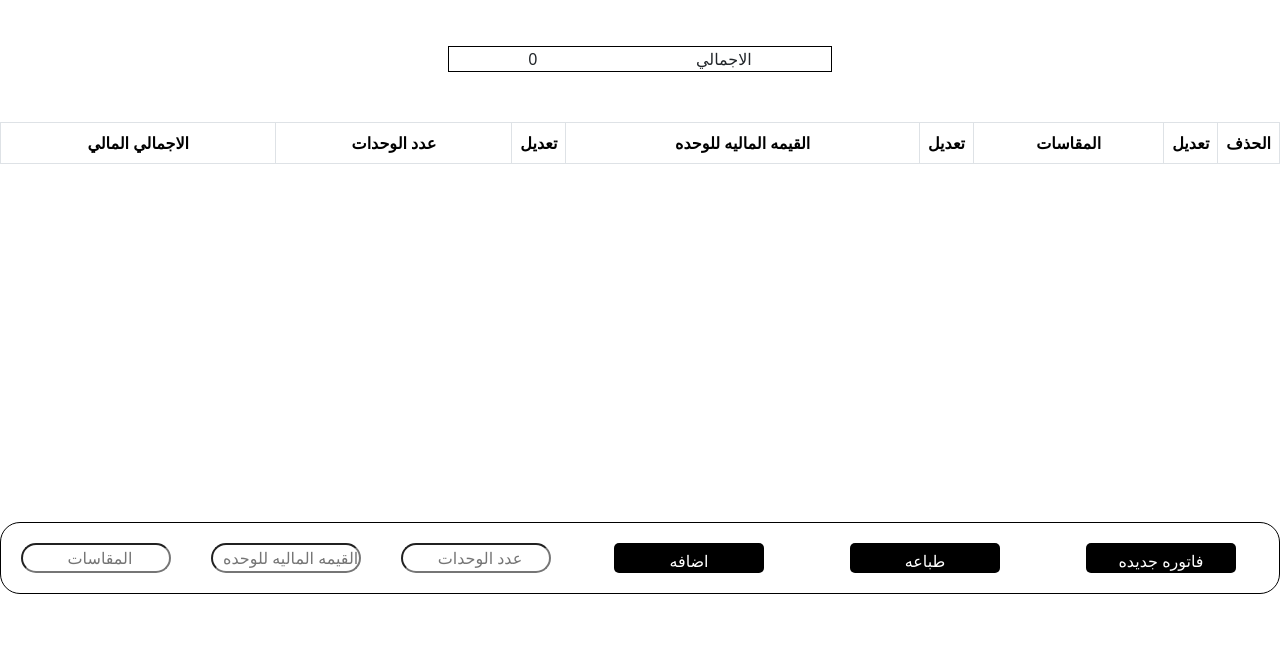
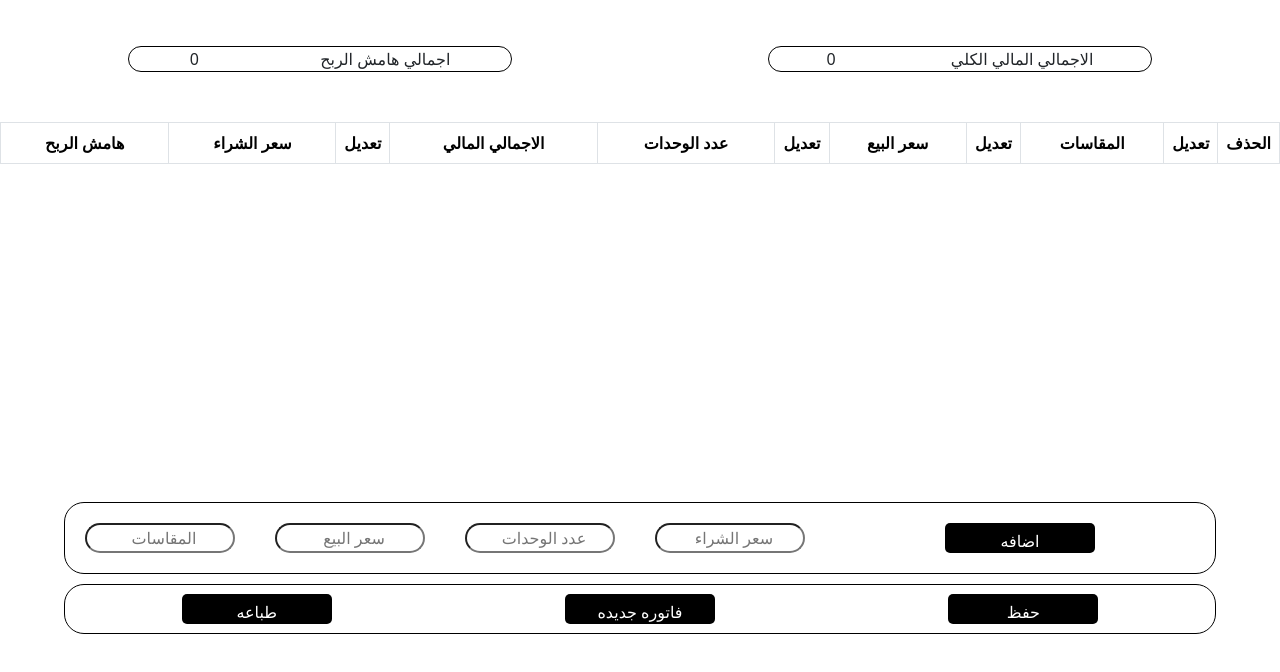
Before and after one commit to fouadkhalied/to-do-list-react-app, a React (Create React App) app: page / in a window 1280 px wide. Shown: the top 672 px of the page. Built offline with nearby package versions, Linux system fonts and the light colour scheme.

Commit message:
third commit

```diff
--- a/src/App.css
+++ b/src/App.css
@@ -52,7 +52,7 @@
 }
 .table-div
 {
-  height: 400px;
+  height: 380px;
   overflow: scroll;
 }
 .btn_x
@@ -72,9 +72,22 @@
 .my-input
 {
   display: flex;
+  width: 90%;
+  margin: auto;
+  border: 1px solid black;
+  border-radius: 20px;
+  margin-bottom: 10px;
+  justify-content: space-around;
+}
+.my-input2
+{
+  width: 90%;
+  margin: auto;
+  display: flex;
   border: 1px solid black;
   border-radius: 20px;
   justify-content: space-around;
+  height: 50px;
 }
 /* /////////////////////////////////////////////////////////////// */
 .my-table
@@ -85,13 +98,20 @@
 }
 .head
 {
-   width: 30%;
+   width: 100%;
    text-align: center;
    margin: auto;
-   border: 1px solid black;
    margin-bottom: 50px;
    display: flex;
    justify-content: space-around;
+}
+.sub-head
+{
+  width: 30%;
+  border: 1px solid black;
+  border-radius: 20px;
+  display: flex;
+  justify-content: space-around;
 }
 /* ////////////////////////////////////////////////////////////////////// */
 
--- a/src/print.js
+++ b/src/print.js
@@ -25,10 +25,10 @@ const Print =()=>{
             x.push(ele);
         }}
         const ce = () => {
-          return x.map(row => {return row.filter((_, index) => index !== 2 && index !== 4 && index !== 6 && index !== 7)})
+          return x.map(row => {return row.filter((_, index) => index !== 0 && index !== 1 && index !== 2 && index !== 5 && index !== 7 && index !== 10 && index !== 9)})
         }
-        console.log(x);
-        console.log(len);
+        // console.log(x);
+        // console.log(len);
         setout(ce);
     })
     const [y,sety] = useState(JSON.parse(localStorage.getItem('total')) || 0);
--- a/src/todo.js
+++ b/src/todo.js
@@ -15,37 +15,48 @@ import 'bootstrap/dist/css/bootstrap.min.css';
 import Print from './print';
 import { Button } from 'react-bootstrap';
 const Todo_list = () => {
+    const store = localStorage.getItem('all') || [];
     const [x,setx] = useState(JSON.parse(localStorage.getItem('table')) || []);
     const [y,sety] = useState(JSON.parse(localStorage.getItem('total')) || 0);
+    const [z,setz] = useState(JSON.parse(localStorage.getItem('profit')) || 0);
+    const sc = window.indexedDB.open("My testdatabase" , 3);
     const cv = '❌';
     const edit = '✎';
     const inputref = useRef();
     const inputref1 = useRef();
     const inputref2 = useRef();
+    const inputref3 = useRef();
     ///////////////////////////////////////////////////
     const add = ()=>{
     const value = inputref2.current.value;
     const value1 = inputref1.current.value;
     const value2 = inputref.current.value;
+    const value3 = inputref3.current.value;
+
     const result = value1 * value;
+    const final = result - (value * value3);
+    //console.log(value , value3);
 
-    if (value=="" || value1 == "" || value2 == "") {
+    if (value=="" || value1 == "" || value2 == "" || value3 == "") {
       alert('المدخل غير صالح');
       return;
     }
 
-    const newData = [result , value , edit ,  value1 , edit , value2 , edit , cv]
+    const newData = [ final , value3 , edit , result , value , edit ,  value1 , edit , value2 , edit , cv]
       setx([...x,newData]);
       inputref.current.value = "";
       inputref1.current.value = "";
       inputref2.current.value = "";
+      inputref3.current.value = "";
       sety(y + result);
-
+      setz(z + final);
       console.log(x);
     }
+    ///////////////////////////////////////////////////
     useEffect(() => {
         localStorage.setItem('table',JSON.stringify(x) || []);
         localStorage.setItem('total',JSON.stringify(y) || 0);
+        localStorage.setItem('profit',JSON.stringify (z)|| 0);
       }, [x]);
     ///////////////////////////////////////////////////
     const send = (par) =>{
@@ -55,13 +66,17 @@ const Todo_list = () => {
     const new_ = () =>{
        localStorage.setItem('table' , JSON.stringify([]));
        localStorage.setItem('total' , JSON.stringify(0));
+       localStorage.setItem('profit' , JSON.stringify(0));
        setx([]);
        sety(0);
+       setz(0);
     }
     //////////////////////////////////////////////////
     const toDelete =(index)=>{
       const new_x = [...x];
-      sety(y-x[index][0]);
+      sety(y-x[index][3]);
+      setz(z-x[index][0]);
+      //console.log(x[index][3]);
       new_x.splice(index,1);
       setx(new_x);
     }
@@ -75,7 +90,15 @@ const Todo_list = () => {
     const recalculate = ()=>{
       let ertd = 0;
       for (let i = 0; i < x.length; i++) {
-         ertd += x[i][0];
+         ertd += x[i][3];
+      }
+      return ertd;
+    }
+    ///////////////////////////////////////////////////
+    const recalculate2 = ()=>{
+      let ertd = 0;
+      for (let i = 0; i < x.length; i++) {
+        ertd += x[i][0];
       }
       return ertd;
     }
@@ -84,9 +107,17 @@ const Todo_list = () => {
       const new_x = [...x];
       new_x[row][col] = my;
       //console.log(new_x[row][0] ,new_x[row][1] , new_x[row][3] , new_x[row][5]);
-      new_x[row][0] = new_x[row][1] * new_x[row][3];
+      new_x[row][3] = new_x[row][4] * new_x[row][6];
+
+      new_x[row][0] = new_x[row][3] - (new_x[row][1] * new_x[row][4]);
+      sety(recalculate);
+      setz(recalculate2);
+
       setx(new_x);
-      sety(recalculate);
+    }
+    ////////////////////////////////////////////////////
+    const save = ()=>{
+      alert('الميزه ليست متوفره حاليا');
     }
     ////////////////////////////////////////////////////
     // const toeditnum2 = (row,col,my) =>{
@@ -108,8 +139,14 @@ const Todo_list = () => {
             }
         </ul> */}
         <div className='head'>
+          <div className='sub-head'>
+          {z}
+          <label>اجمالي هامش الربح</label>
+          </div>
+          <div className='sub-head'>
           {y}
-          <label>الاجمالي</label>
+          <label>الاجمالي المالي الكلي</label>
+          </div>
         </div>
 
         {/* //////////////////////////////////////////////////////// */}
@@ -118,10 +155,13 @@ const Todo_list = () => {
       {/* Render table headers */}
       <thead>
         <tr>
+          <th>هامش الربح</th>
+          <th>سعر الشراء</th>
+          <th style={{'width' : '4%'}}>تعديل</th>
           <th>الاجمالي المالي</th>
           <th>عدد الوحدات</th>
           <th style={{'width' : '4%'}}>تعديل</th>
-          <th>القيمه الماليه للوحده</th>
+          <th>سعر البيع</th>
           <th style={{'width' : '4%'}}>تعديل</th>
           <th>المقاسات</th>
           <th style={{'width' : '4%'}}>تعديل</th>
@@ -137,32 +177,39 @@ const Todo_list = () => {
             {row.map((cell, colIndex) => (
               <td onClick={
                 ()=>{
-                  if(colIndex == 7) {
+                  if(colIndex == 10) {
                     toDelete(rowIndex)
                   }
-                  else if(colIndex == 6) {
+                  else if(colIndex == 9) {
                     const defs = prompt('المقاس المعدل');
                     if(defs == "")
                         alert("المدخل فارغ")
                     else
                         toedit(rowIndex , colIndex - 1 , defs);
                   }
-                  else if(colIndex == 4) {
+                  else if(colIndex == 7) {
                     const defs = prompt('القيمه الماليه المعدله');
                     if(defs === "" || isNaN(defs) || defs === null)
                       alert("المدخل غير صالح")
                     else
                       toeditnum(rowIndex , colIndex - 1 , defs);
                   }
-                  else if(colIndex == 2) {
+                  else if(colIndex == 5) {
                     const defs = prompt('عدد الوحدات المعدل');
                     if(defs === "" || isNaN(defs) || defs === null)
                       alert("المدخل غير صالح")
                     else
                       toeditnum(rowIndex , colIndex - 1 , defs);
                   }
+                  else if(colIndex == 2) {
+                    const defs = prompt('سعر الشراء المعدل');
+                    if(defs === "" || isNaN(defs) || defs === null)
+                      alert("المدخل غير صالح");
+                    else
+                      toeditnum(rowIndex , colIndex - 1 , defs);
+                  }
                 }
-              } style={{'cursor' : colIndex == 7 || colIndex == 6 || colIndex == 4 || colIndex == 2 ? 'pointer' : ''}}>{cell}</td>
+              } style={{'cursor' : colIndex == 10 || colIndex == 9 || colIndex == 7 || colIndex == 5 || colIndex == 2 ? 'pointer' : ''}}>{cell}</td>
             ))}
           </tr>
         ))
@@ -175,14 +222,20 @@ const Todo_list = () => {
                 <input ref={inputref} className='input1' placeholder='المقاسات' />
             </div>
             <div className='my-input-element'>
-                <input ref={inputref1} className='input2' placeholder='القيمه الماليه للوحده' />
+                <input ref={inputref1} className='input2' placeholder='سعر البيع' />
             </div>
             <div className='my-input-element'>
                 <input ref={inputref2} className='input3' placeholder='عدد الوحدات' />
             </div>
+            <div className='my-input-element'>
+                <input ref={inputref3} className='input4' placeholder= 'سعر الشراء' />
+            </div>
             <Button variant="outline-success success" onClick={add}>اضافه</Button>
+        </div>
+        <div className='my-input2'>
             <Button variant="outline-danger" onClick={send}>طباعه</Button>
             <Button variant="outline-warning" onClick={new_}>فاتوره جديده</Button>
+            <Button variant="outline-info" onClick={save}>حفظ</Button>
         </div>
       </div>
   )}
```
